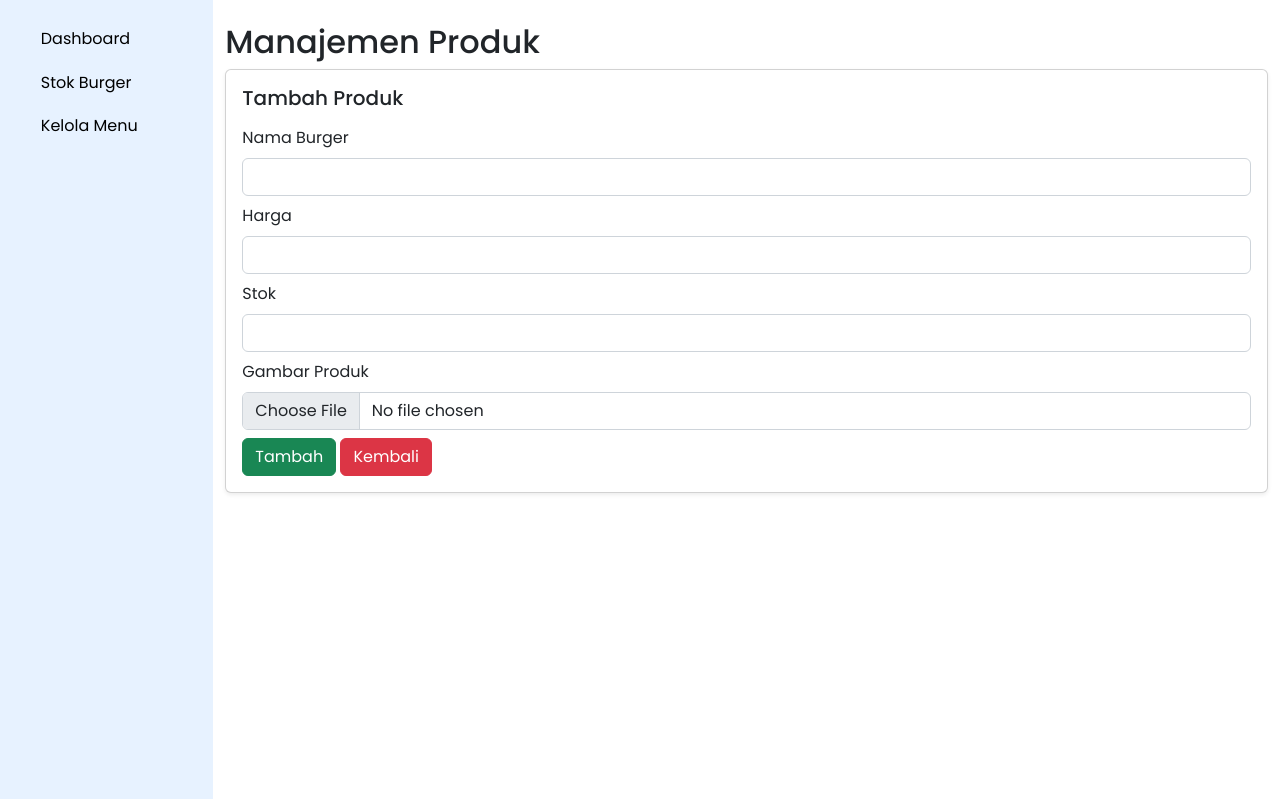
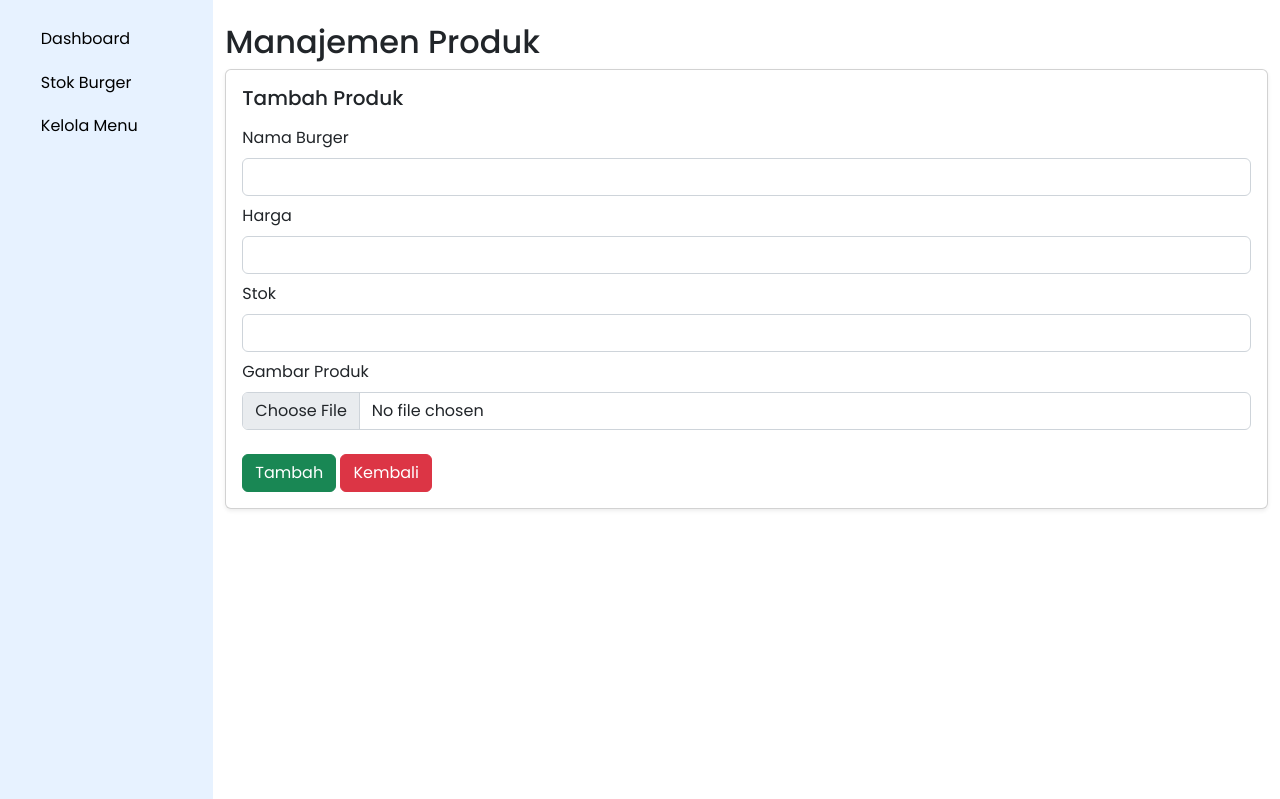
Before and after one commit to Hanung-Satya/Fast-Bite, a PHP site: page /admin/add-product.php in a window 1280 px wide. Shown: the part 91-890 px from the top of the page. Run offline with PHP 8.4, Linux system fonts and the light colour scheme; the visitor is signed in with stand-in values (Sample User, id 1).

Commit message:
Fix Add Product UI

```diff
--- a/admin/add-product.php
+++ b/admin/add-product.php
@@ -81,8 +81,10 @@ if (isset($_POST['add'])) {
                                     <label class="form-label">Gambar Produk</label>
                                     <input type="file" name="image" class="form-control" accept="image/*">
                                 </div>
-                                <button type="submit" name="add" class="btn btn-success">Tambah</button>
-                                <a href="manage-product.php" class="btn btn-danger">Kembali</a>
+                                <div class="mt-4">
+                                    <button type="submit" name="add" class="btn btn-success">Tambah</button>
+                                    <a href="manage-product.php" class="btn btn-danger">Kembali</a>
+                                </div>
                             </form>
                         </div>
                     </div>
```
